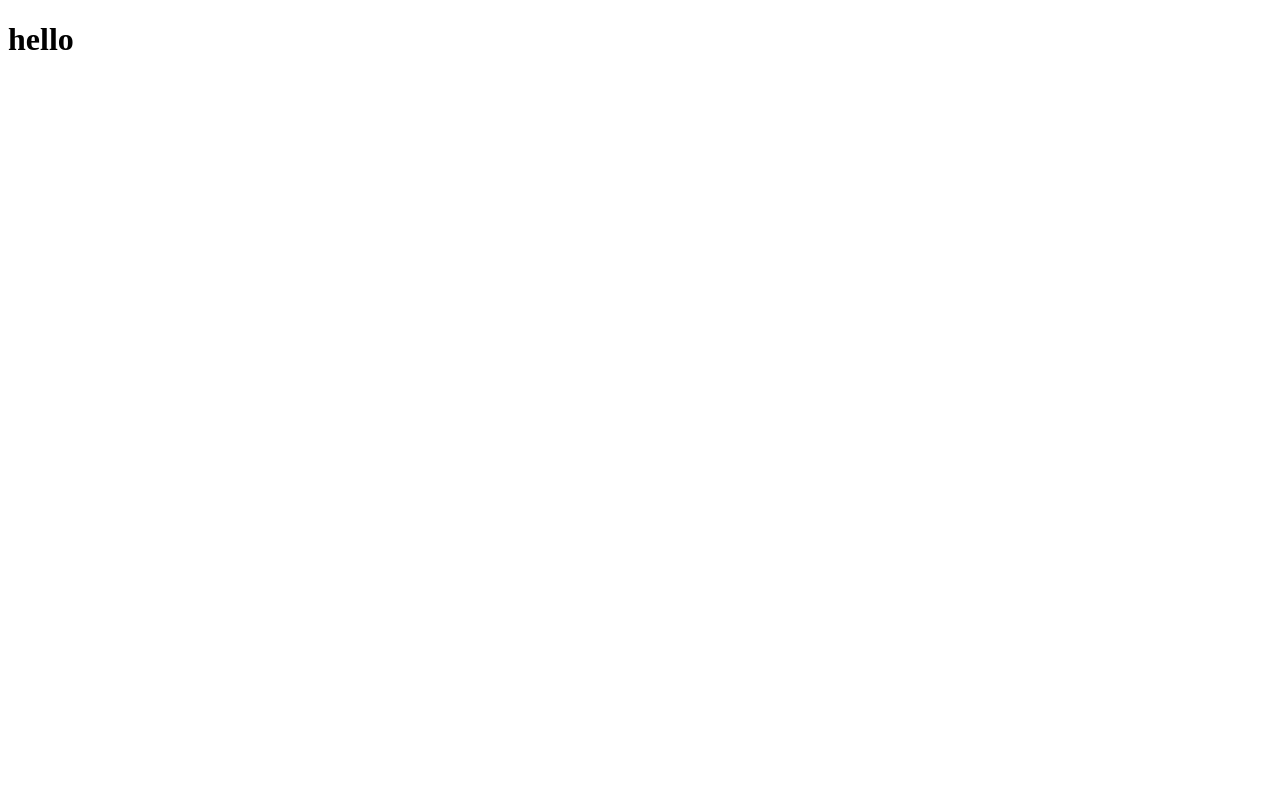
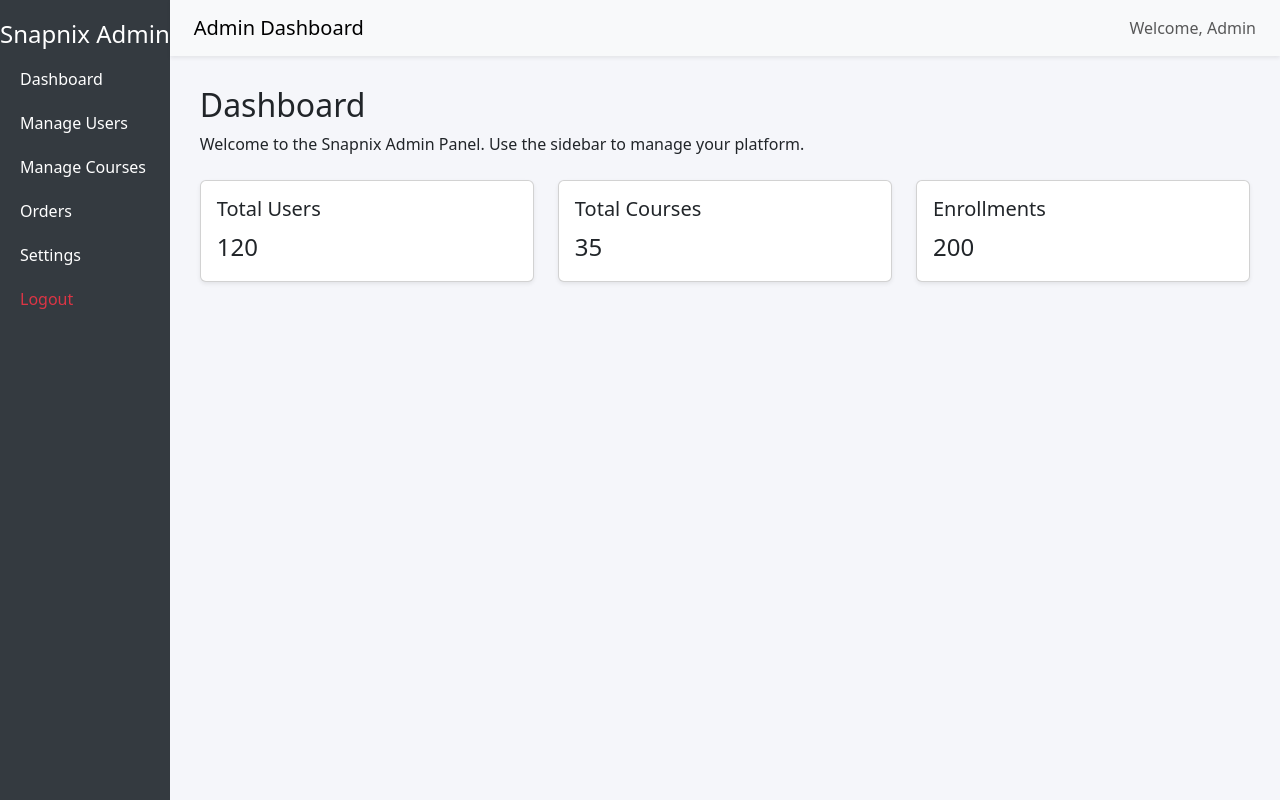
Before and after one commit to muhammedfarseent/Snapnix, a plain HTML site: page Template/admin/index.html in a window 1280 px wide. Drawn offline with nearby package versions, Linux system fonts and the light colour scheme.

Commit message:
created a html file for dashboard may be need to change  the setup

```diff
--- a/Template/admin/index.html
+++ b/Template/admin/index.html
@@ -1,11 +1,93 @@
 <!DOCTYPE html>
 <html lang="en">
 <head>
-    <meta charset="UTF-8">
-    <meta name="viewport" content="width=device-width, initial-scale=1.0">
-    <title>Document</title>
+  <meta charset="UTF-8" />
+  <meta name="viewport" content="width=device-width, initial-scale=1.0" />
+  <title>Snapnix Admin Panel</title>
+  <link href="https://cdn.jsdelivr.net/npm/bootstrap@5.3.2/dist/css/bootstrap.min.css" rel="stylesheet">
+  <style>
+    body {
+      min-height: 100vh;
+      background-color: #f5f6fa;
+    }
+    .sidebar {
+      height: 100vh;
+      background-color: #343a40;
+      padding-top: 20px;
+    }
+    .sidebar a {
+      color: white;
+      padding: 10px 20px;
+      display: block;
+      text-decoration: none;
+    }
+    .sidebar a:hover {
+      background-color: #495057;
+    }
+    .content {
+      padding: 30px;
+    }
+  </style>
 </head>
 <body>
-    <h1>hello</h1>
+  <div class="d-flex">
+    <!-- Sidebar -->
+    <div class="sidebar">
+      <h4 class="text-center text-white">Snapnix Admin</h4>
+      <a href="#">Dashboard</a>
+      <a href="#">Manage Users</a>
+      <a href="#">Manage Courses</a>
+      <a href="#">Orders</a>
+      <a href="#">Settings</a>
+      <a href="#" class="text-danger">Logout</a>
+    </div>
+
+    <!-- Main Content -->
+    <div class="flex-grow-1">
+      <!-- Topbar -->
+      <nav class="navbar navbar-expand-lg navbar-light bg-light shadow-sm px-4">
+        <a class="navbar-brand" href="#">Admin Dashboard</a>
+        <div class="ms-auto">
+          <span class="navbar-text">Welcome, Admin</span>
+        </div>
+      </nav>
+
+      <!-- Page Content -->
+      <div class="content">
+        <h2>Dashboard</h2>
+        <p>Welcome to the Snapnix Admin Panel. Use the sidebar to manage your platform.</p>
+
+        <div class="row mt-4">
+          <div class="col-md-4">
+            <div class="card shadow-sm">
+              <div class="card-body">
+                <h5 class="card-title">Total Users</h5>
+                <p class="card-text fs-4">120</p>
+              </div>
+            </div>
+          </div>
+          <div class="col-md-4">
+            <div class="card shadow-sm">
+              <div class="card-body">
+                <h5 class="card-title">Total Courses</h5>
+                <p class="card-text fs-4">35</p>
+              </div>
+            </div>
+          </div>
+          <div class="col-md-4">
+            <div class="card shadow-sm">
+              <div class="card-body">
+                <h5 class="card-title">Enrollments</h5>
+                <p class="card-text fs-4">200</p>
+              </div>
+            </div>
+          </div>
+        </div>
+
+      </div>
+    </div>
+  </div>
+
+  <script src="https://cdn.jsdelivr.net/npm/bootstrap@5.3.2/dist/js/bootstrap.bundle.min.js"></script>
 </body>
 </html>
```
Also changed, not shown: 2 other files.
